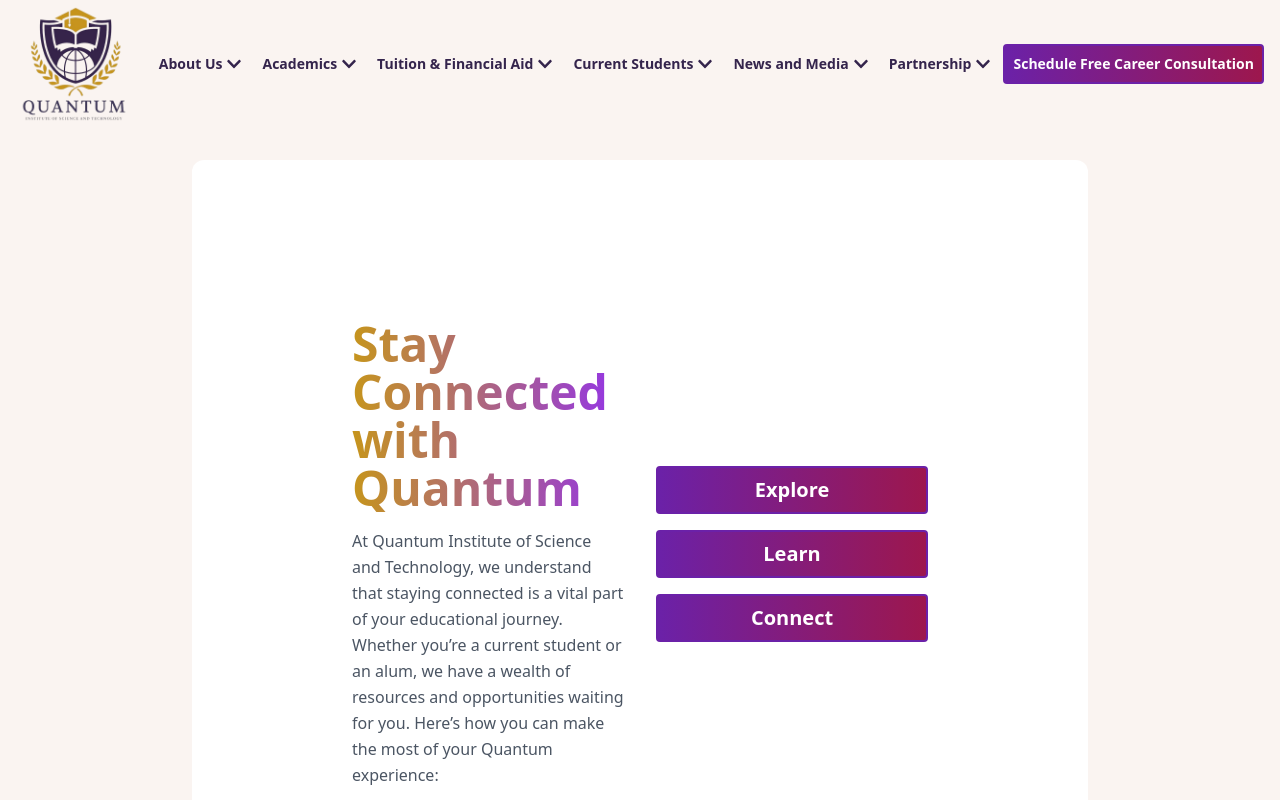
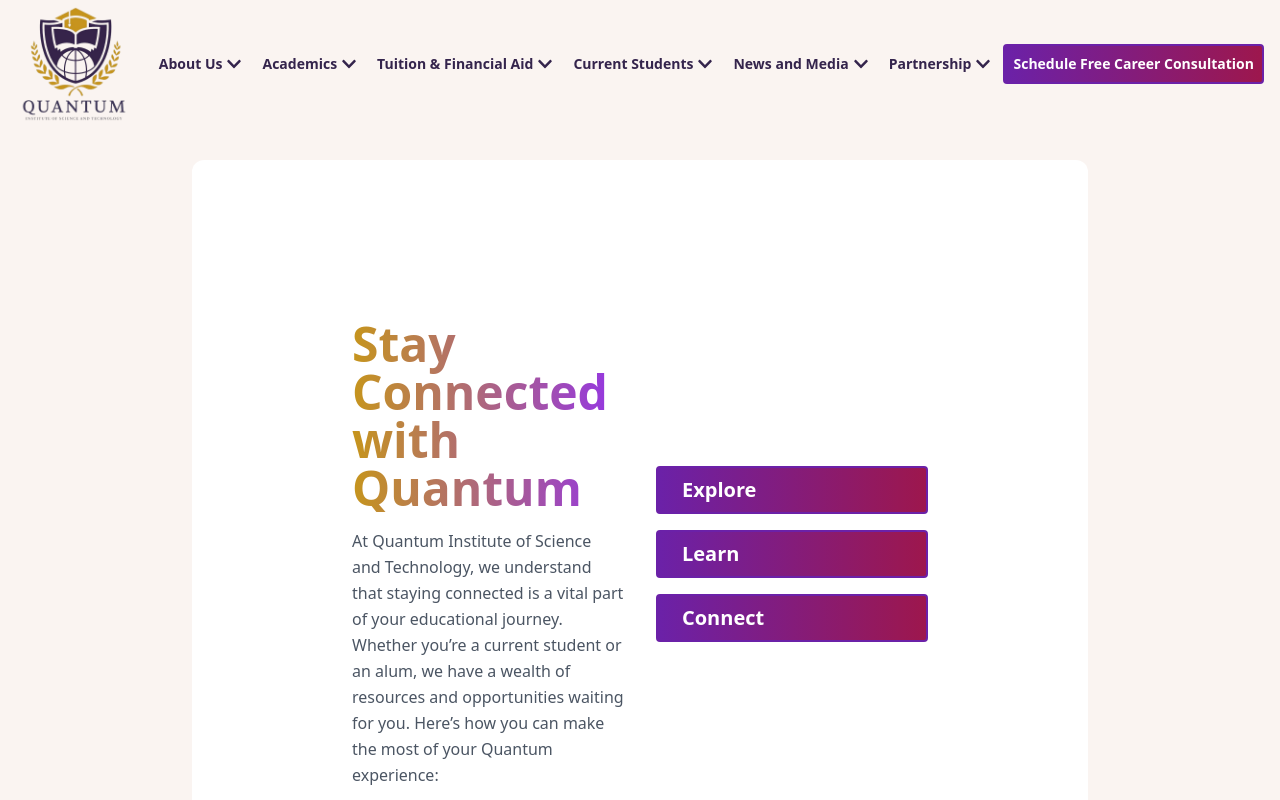
Before and after one commit to shejanNizam/quantum-education, a Next.js app: page /news-media/blog in a window 1280 px wide. Shown: the top 800 px of the page. Built offline with nearby package versions, Linux system fonts and the light colour scheme.

Commit message:
final test

```diff
--- a/src/app/academics/faculty-members/page.js
+++ b/src/app/academics/faculty-members/page.js
@@ -1,4 +1,5 @@
 import { getMetadata } from "@/lib/utils";
+import Link from "next/link";
 export async function generateMetadata() {
   return getMetadata({ title: "FacultyMembers - Quantum Institute" });
 }
@@ -45,7 +46,9 @@
           </p>
 
           {/* Button */}
-          <button className="customButton">Leadership and Staff</button>
+          <Link href={"/about-us/leadership-staff"}>
+            <button className="customButton">Leadership and Staff</button>
+          </Link>
         </div>
       </div>
     </>
--- a/src/app/news-media/blog/page.js
+++ b/src/app/news-media/blog/page.js
@@ -1,5 +1,6 @@
 import ContactUsComp from "@/lib/ContactUsComp";
 import { getMetadata } from "@/lib/utils";
+import Link from "next/link";
 export async function generateMetadata() {
   return getMetadata({ title: "Blog - Quantum Institute" });
 }
@@ -24,9 +25,20 @@
               </p>
             </div>
             <div className="flex flex-col space-y-4">
-              <button className="customButton">Explore</button>
-              <button className="customButton">Learn</button>
-              <button className="customButton">Connect</button>
+              <Link href={"/"} className="customButton">
+                {" "}
+                Explore{" "}
+              </Link>
+
+              <Link href={"/"} className="customButton">
+                {" "}
+                Learn{" "}
+              </Link>
+
+              <Link href={"/"} className="customButton">
+                {" "}
+                Connect{" "}
+              </Link>
             </div>
           </div>
 
```
